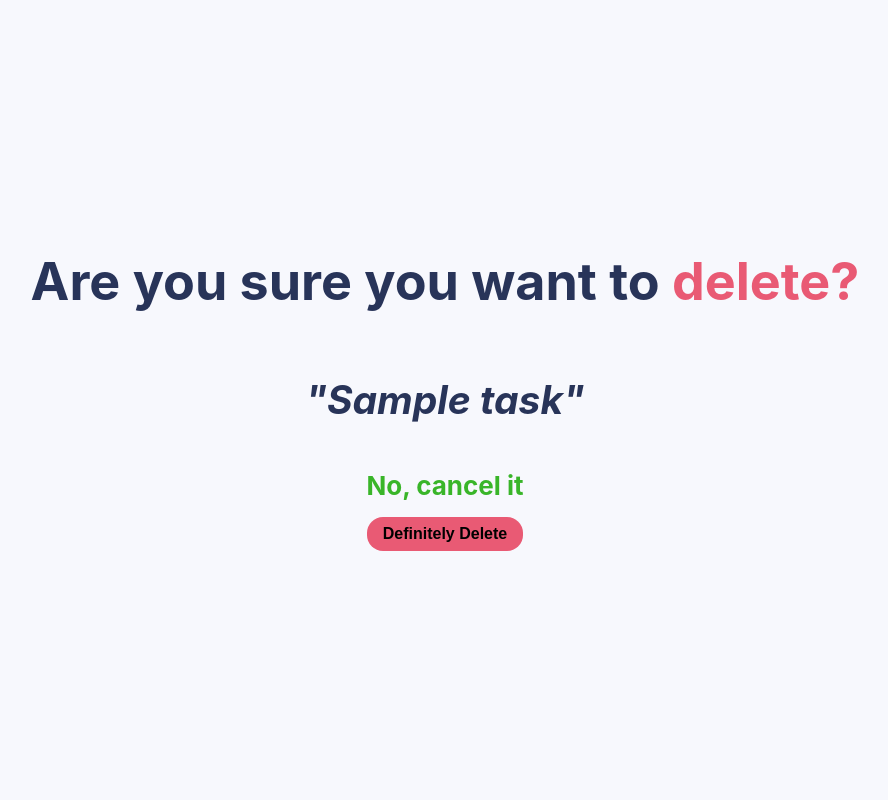
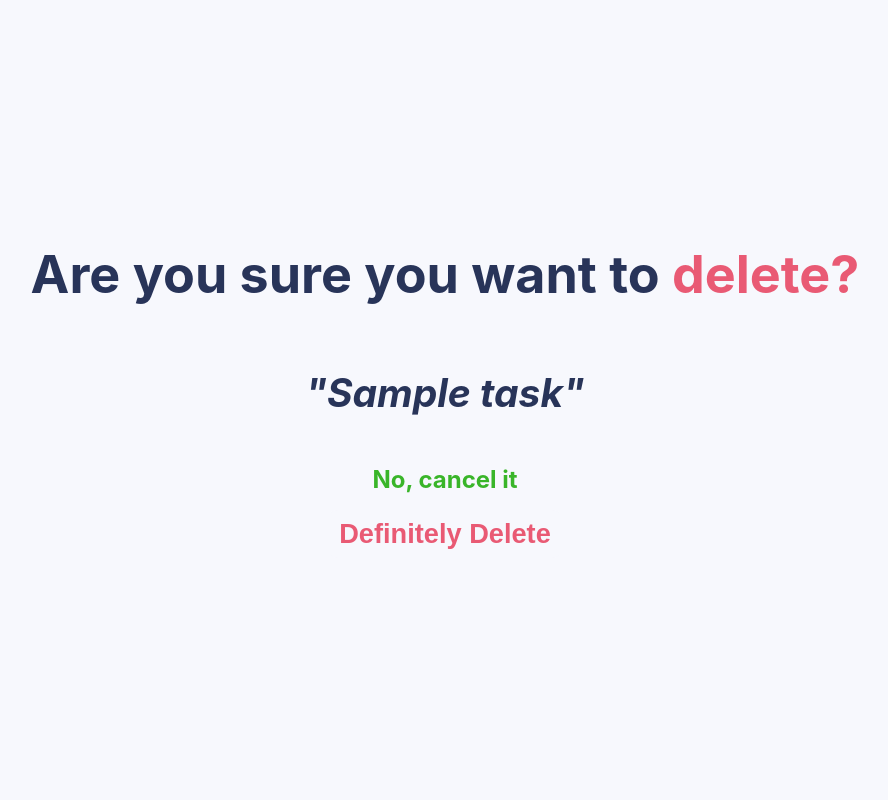
Before and after one commit to zbigniewstefaniuk/Django_todo_app, a Django app: page /delete/1/ in a window 1280 px wide. Shown: the whole page, without its empty margins (195-1083 px from the left). Run offline with Django 3.2, Linux system fonts and the light colour scheme; tables that the repository leaves empty hold one stand-in row (values such as "Sample post").

Commit message:
improved a lot styles for better UI

```diff
--- a/todo_app/tasks/static/tasks/style.css
+++ b/todo_app/tasks/static/tasks/style.css
@@ -39,13 +39,16 @@ html {
 }
 
 .todo-app h1,
-.todo-app h2 {
+.todo-app h2,
+.todo-app p {
   color: var(--blue-headers);
   margin: 1rem auto;
 }
 
 .todo-app .todo-form {
   margin: 32px;
+  text-align: center;
+  vertical-align: middle;
 }
 
 .todo-app .todo-input {
@@ -56,6 +59,7 @@ html {
   width: 320px;
   background: transparent;
   color: var(--grey-text);
+  color: var(--blue-headers);
 }
 
 .todo-app .todo-button {
@@ -68,6 +72,64 @@ html {
   background: #179deb;
   color: #ececec;
   text-transform: capitalize;
+}
+
+.todo-app .complete-todo {
+  margin: 1rem auto;
+  display: -webkit-box;
+  display: -ms-flexbox;
+  display: flex;
+  -webkit-box-pack: space-evenly;
+      -ms-flex-pack: space-evenly;
+          justify-content: space-evenly;
+  -webkit-box-align: center;
+      -ms-flex-align: center;
+          align-items: center;
+}
+
+.todo-app .complete-todo input[type=checkbox] {
+  padding: 1rem;
+  -webkit-transform: scale(2);
+          transform: scale(2);
+  cursor: pointer;
+}
+
+.todo-app .cancel-link {
+  margin: 1rem auto;
+  padding: .5rem 1rem;
+  text-decoration: none;
+  color: #39b529;
+  font-size: 1.5rem;
+  font-weight: 700;
+  cursor: pointer;
+  border-radius: 1rem;
+  -webkit-transition: .4s;
+  transition: .4s;
+}
+
+.todo-app .cancel-link:hover {
+  background: #39b529;
+  color: var(--bg);
+}
+
+.todo-app .confirm-delete {
+  margin: 1rem auto;
+  font-size: 1.7rem;
+  font-weight: 700;
+  padding: .5rem 1rem;
+  background: var(--bg);
+  color: #e95a74;
+  border: none;
+  outline: none;
+  cursor: pointer;
+  border-radius: 1rem;
+  -webkit-transition: .4s;
+  transition: .4s;
+}
+
+.todo-app .confirm-delete:hover {
+  background: #e95a74;
+  color: var(--bg);
 }
 
 .todo-app .todo-row {
@@ -110,32 +172,4 @@ html {
   background: -webkit-gradient(linear, left top, right top, from(#149fff), to(#117aff));
   background: linear-gradient(90deg, #149fff 0%, #117aff 100%);
 }
-
-.todo-app .cancel-link {
-  text-decoration: none;
-  color: #39b529;
-  font-weight: 700;
-  -webkit-transition: .4s;
-  transition: .4s;
-}
-
-.todo-app .cancel-link:hover {
-  opacity: 60%;
-}
-
-.todo-app .confirm-delete {
-  margin: 1rem auto;
-  font-size: 1rem;
-  font-weight: 600;
-  padding: .5rem 1rem;
-  background-color: #e95a74;
-  border: none;
-  outline: none;
-  cursor: pointer;
-  border-radius: 1rem;
-}
-
-.todo-app .confirm-delete:hover {
-  opacity: 60%;
-}
 /*# sourceMappingURL=style.css.map */
--- a/todo_app/tasks/static/tasks/style.scss
+++ b/todo_app/tasks/static/tasks/style.scss
@@ -33,14 +33,18 @@ html {
 .todo-app {
 
     h1,
-    h2 {
+    h2,
+    p {
         color: var(--blue-headers);
         margin: 1rem auto;
     }
 
+    // FORM HERE
 
     .todo-form {
         margin: 32px;
+        text-align: center;
+        vertical-align: middle;
     }
 
     .todo-input {
@@ -51,6 +55,8 @@ html {
         width: 320px;
         background: transparent;
         color: var(--grey-text);
+        color: var(--blue-headers);
+
     }
 
     .todo-button {
@@ -64,6 +70,60 @@ html {
         color: #ececec;
         text-transform: capitalize;
     }
+
+    .complete-todo {
+        margin: 1rem auto;
+        display: flex;
+        justify-content: space-evenly;
+        align-items: center;
+
+        input[type=checkbox] {
+            padding: 1rem;
+            transform: scale(2);
+            cursor: pointer;
+        }
+    }
+
+
+
+
+    .cancel-link {
+        margin: 1rem auto;
+        padding: .5rem 1rem;
+        text-decoration: none;
+        color: #39b529;
+        font-size: 1.5rem;
+        font-weight: 700;
+        cursor: pointer;
+        border-radius: 1rem;
+        transition: .4s;
+
+        &:hover {
+            background: #39b529;
+            color: var(--bg);
+        }
+    }
+
+    .confirm-delete {
+        margin: 1rem auto;
+        font-size: 1.7rem;
+        font-weight: 700;
+        padding: .5rem 1rem;
+        background: var(--bg);
+        color: #e95a74;
+        border: none;
+        outline: none;
+        cursor: pointer;
+        border-radius: 1rem;
+        transition: .4s;
+
+
+        &:hover {
+            background: #e95a74;
+            color: var(--bg);
+        }
+    }
+
 
 
     // todo list
@@ -107,32 +167,5 @@ html {
                 rgba(17, 122, 255, 1) 100%);
     }
 
-    .cancel-link {
-        text-decoration: none;
-        color: #39b529;
-        font-weight: 700;
-        transition: .4s;
-
-        &:hover {
-            opacity: 60%;
-        }
-    }
-
-    .confirm-delete {
-        margin: 1rem auto;
-        font-size: 1rem;
-        font-weight: 600;
-        padding: .5rem 1rem;
-        background-color: #e95a74;
-        border: none;
-        outline: none;
-        cursor: pointer;
-        border-radius: 1rem;
-
-        &:hover {
-            opacity: 60%;
-
-        }
-    }
 
 }
```
Also changed, not shown: 1 other file.
